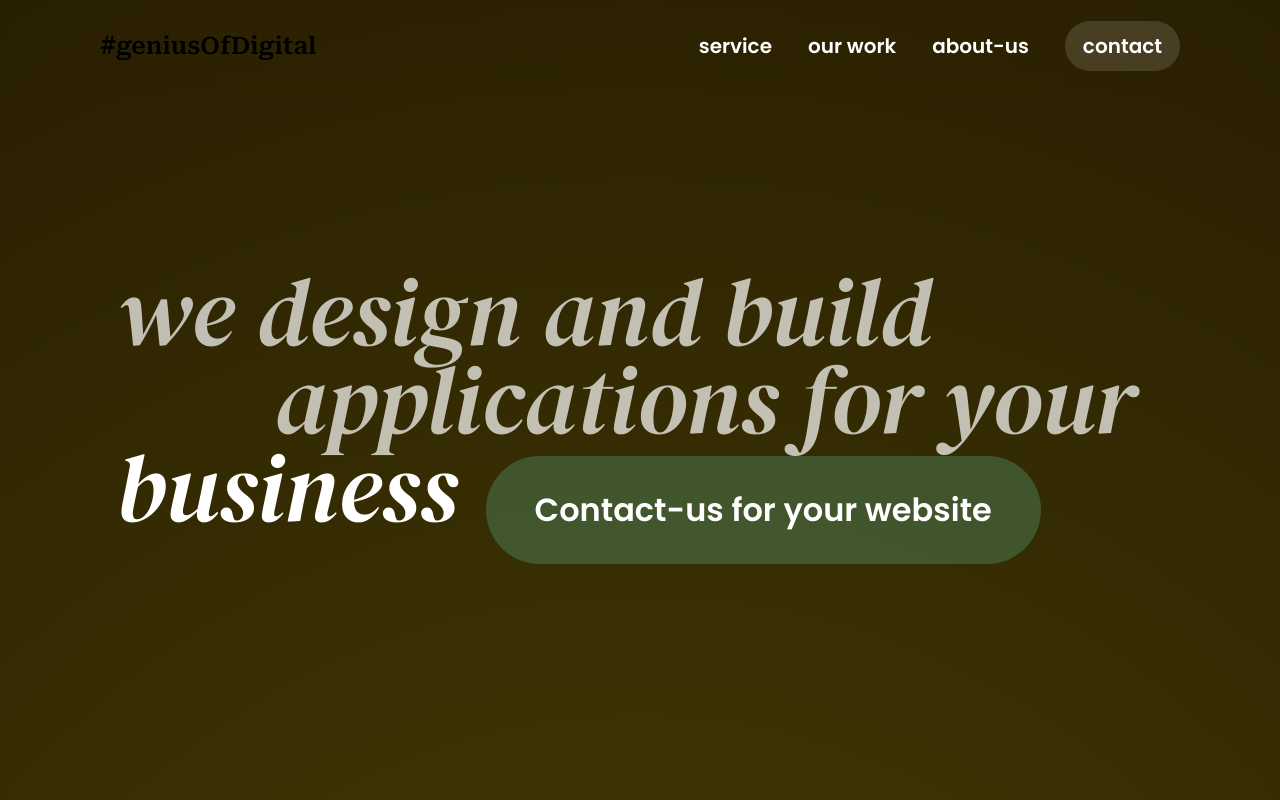
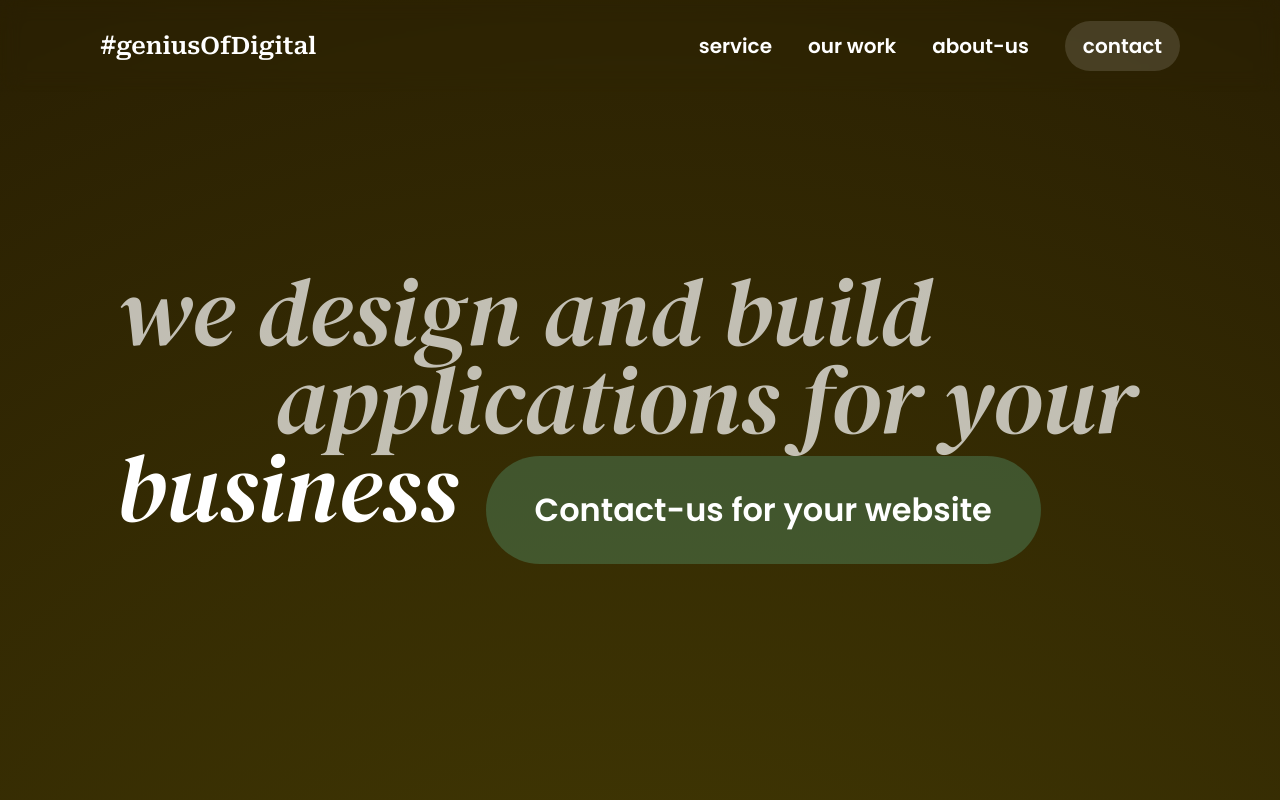
Before and after one commit to junior-boop/geniusofdigital, a Next.js app: page / in a window 1280 px wide. Shown: the top 800 px of the page. Built offline with nearby package versions, Linux system fonts and the light colour scheme.

Commit message:
colot text

```diff
--- a/components/header.tsx
+++ b/components/header.tsx
@@ -28,7 +28,7 @@ export default function Header({ position }: Header) {
         <header className="lg:h-[92px] bg-transparent flex fixed w-full text-white z-50" style={{ backdropFilter: 'blur(10px)' }}>
             <Container>
                 <div className="flex h-full items-center justify-between px-4 lg:px-0 py-4 lg:py-0">
-                    <div className="hidden lg:block font-robotoSerif font-semibold text-2xl">#geniusOfDigital</div>
+                    <div className="hidden lg:block font-robotoSerif font-semibold text-2xl text-white">#geniusOfDigital</div>
                     <div className="lg:hidden w-[48px] aspect-square relative">
                         <Image src={'/logo.png'} fill alt="logo #geniusofdidital" />
                     </div>
```
